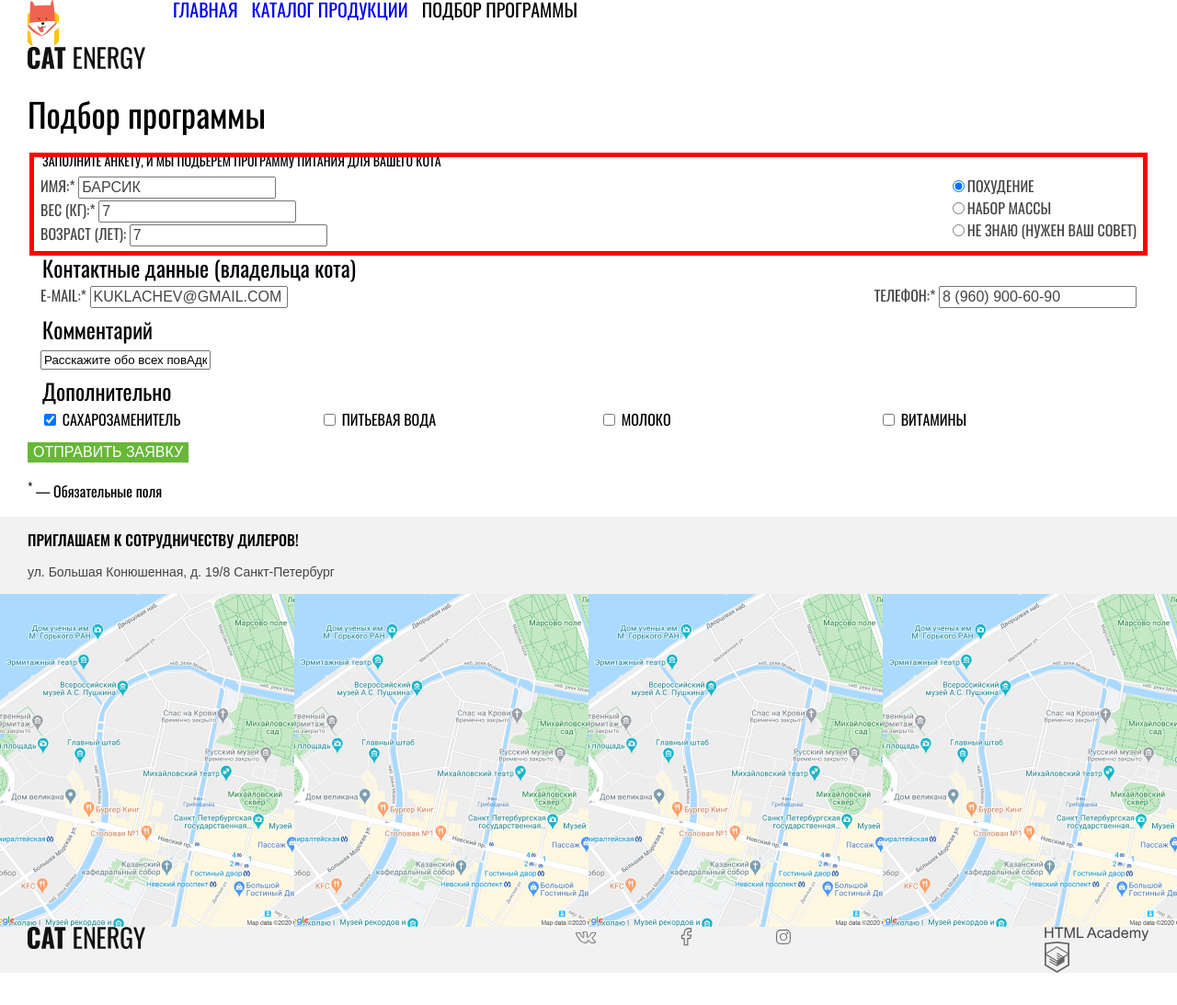
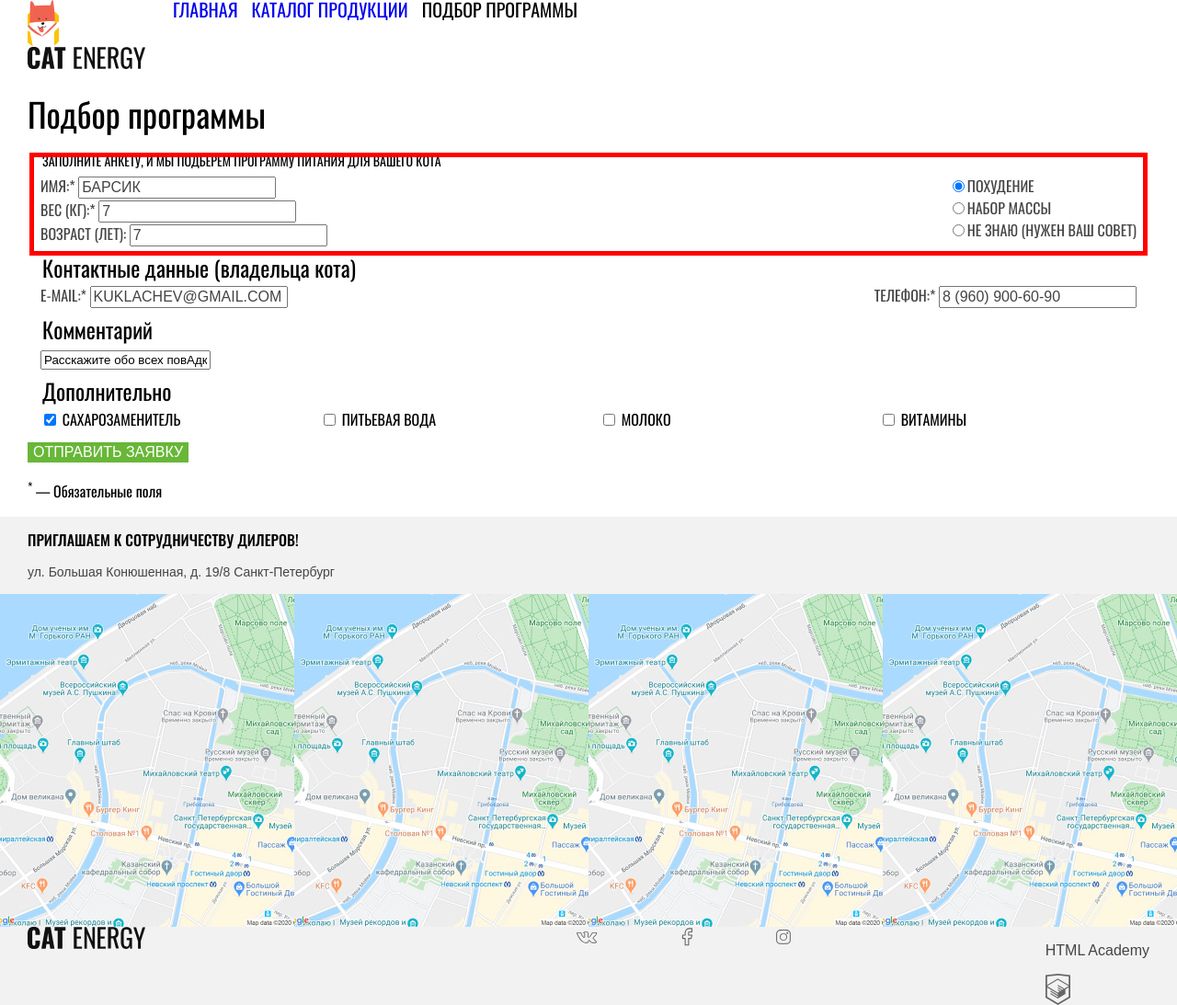
Before and after one commit to VitalyEn/1358343-cat-energy-21, a website: page source/form.html in a window 1280 px wide. Shown: the whole page at 92% size. Before the commit the page ends 1058 px from the top, so only its background shows below. Drawn offline with nearby package versions, Linux system fonts and the light colour scheme; files that its build step writes are made by us from their sources.

Commit message:
исправление недочетов

```diff
--- a/source/form.html
+++ b/source/form.html
@@ -141,7 +141,7 @@
   <footer class="page-footer">
     <div class="page-footer__contacts contacts wrapper">
       <p class="contacts__slogan"><b>приглашаем к сотрудничеству дилеров!</b></p>
-      <p class="contacts__text">ул. Большая Конюшенная, д. 19/8 Санкт-Петербург</p>
+      <p class="contacts__text">ул. Большая Конюшенная, д. 19/8 <span>Санкт-Петербург</span></p>
     </div>
     <div class="page-footer__map">
       <!--<img src="https://via.placeholder.com/150x150" alt="Карта проезда">-->
@@ -194,7 +194,7 @@
       </div>
       <div class="page-footer__copyright copyright">
         <a class="copyright__link" href="https://htmlacademy.ru/intensive/adaptive">
-          <img src="img/htmlacademy.svg" width="114" height="18" alt="HTML Academy">
+          <p class="page-footer__htmlacademy">HTML Academy</p>
           <img src="img/logo_html.svg" width="27" height="34" alt="HTML Academy">
         </a>
       </div>
--- a/source/sass/blocks/page-footer.scss
+++ b/source/sass/blocks/page-footer.scss
@@ -41,3 +41,10 @@
   display: flex;
   justify-content: space-around;
 }
+
+.page-footer__htmlacademy {
+  font-family: "Arial", sans-serif;
+  font-size: 16px;
+  line-height: 19px;
+  color: $text-color;
+}
```
Also changed, not shown: source/index.html (+1 -1 lines).
